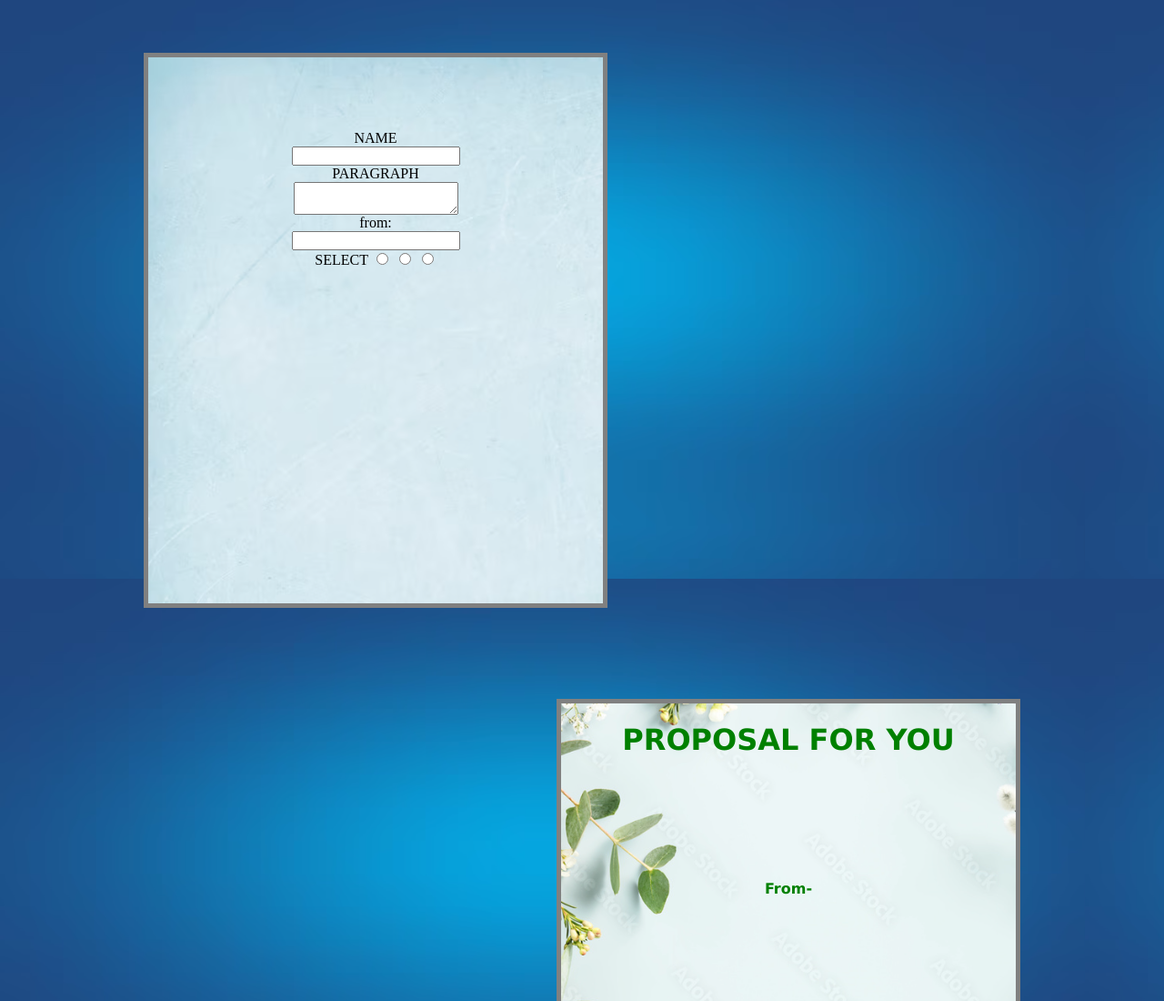
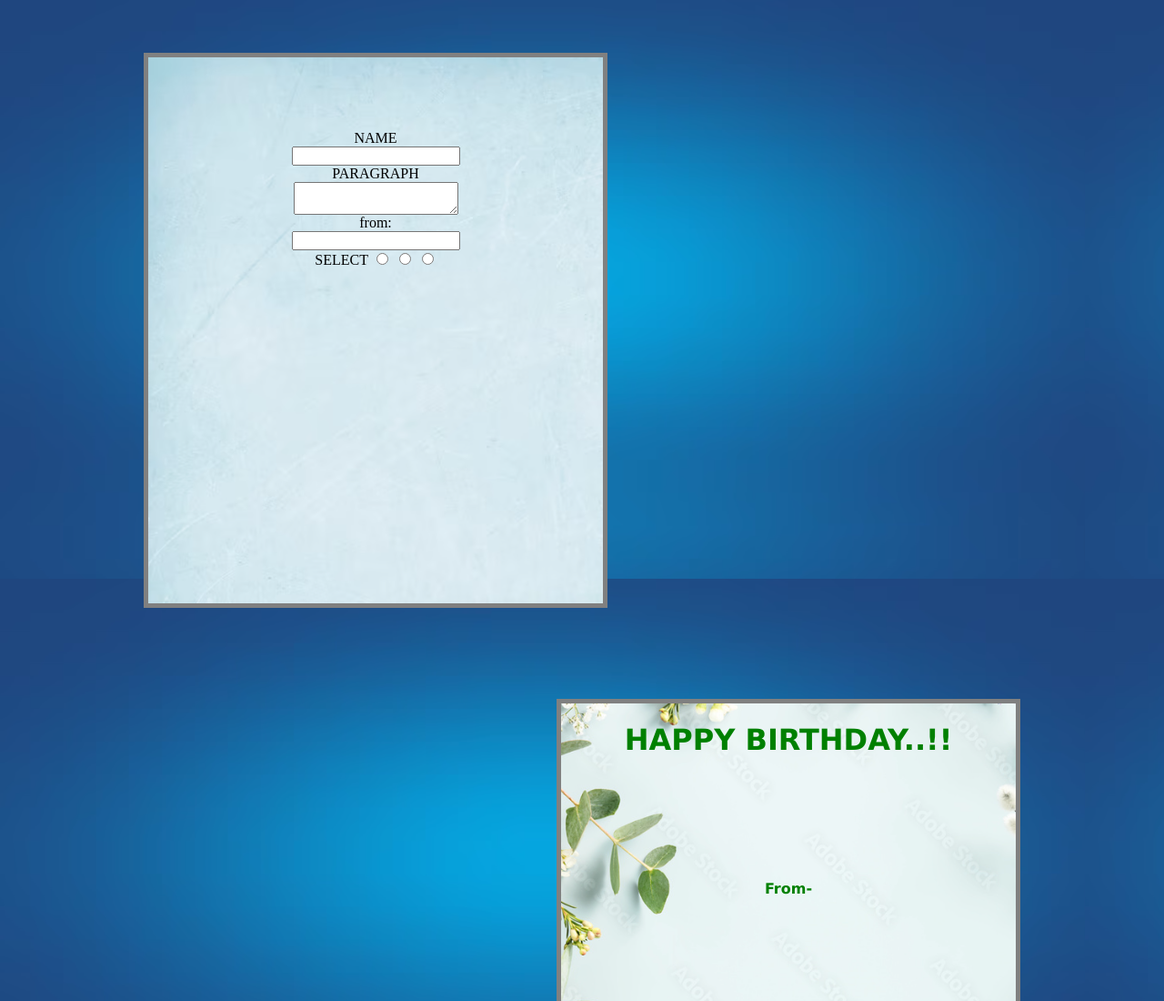
Before and after one commit to ykhan2476/greetingCard.io, a plain HTML site: page index.html in a window 1280 px wide. Shown: the top 1100 px of the page at 91% size. Drawn offline with Linux system fonts and the light colour scheme.

Commit message:
Update index.html

```diff
--- a/index.html
+++ b/index.html
@@ -44,7 +44,7 @@
                 </center>
             </div>
             <div class="d" id="d2">
-                <center><h1 class="font">PROPOSAL FOR YOU</h1><br>
+                <center><h1 class="font">HAPPY BIRTHDAY..!!</h1><br>
                 <h2 id="name" class="font"></h2>
                 <h2 id="para1" class="font"></h2>
                 <br><br><br>
```
